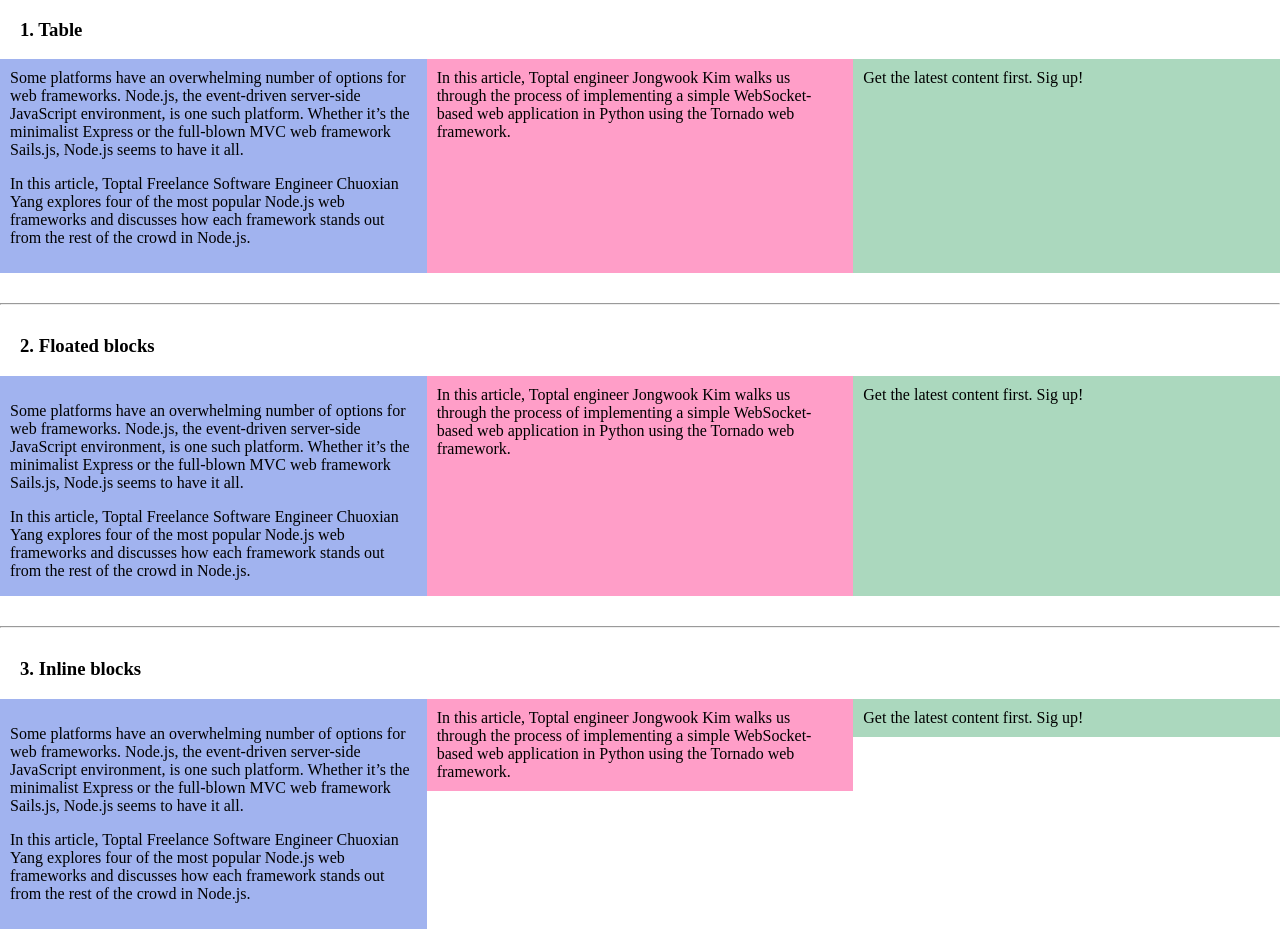
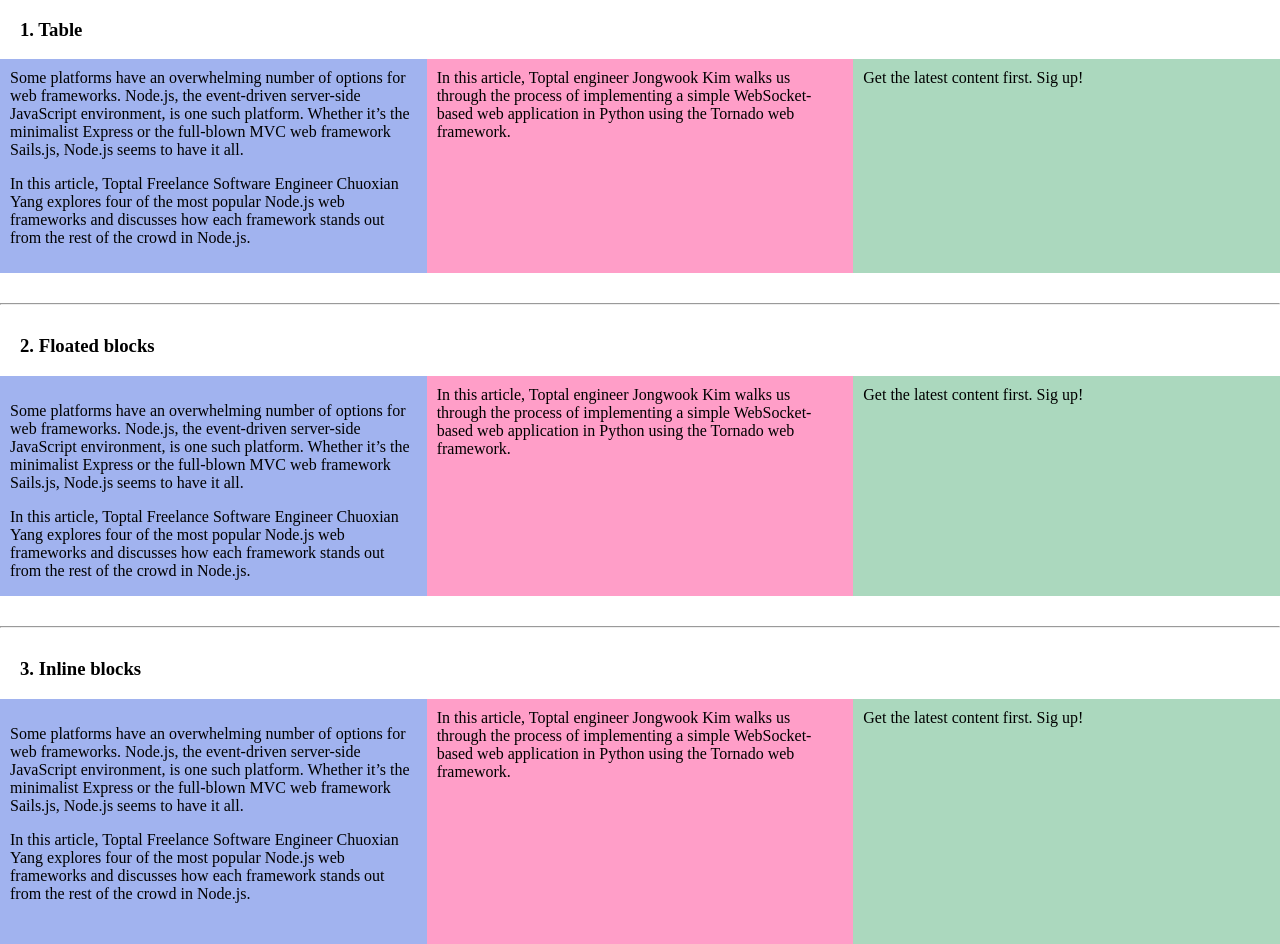
Before and after one commit to oleksandrT/UIcourse_lecture3, a plain HTML site: page index.html in a window 1280 px wide. Shown: the top 944 px of the page. Drawn offline with Linux system fonts and the light colour scheme.

Commit message:
Implement equal height 2

```diff
--- a/styles.css
+++ b/styles.css
@@ -50,6 +50,7 @@ table {
 /* 3 */
 .inline-divs {
     word-spacing: -4px;
+    height: 70vh;
 }
 
     .inline-divs div {
@@ -59,6 +60,7 @@ table {
         word-spacing: normal;
         box-sizing: border-box;
         vertical-align: top;
+        height: 100%;
     }
 
 .inline-divs2 {
```
